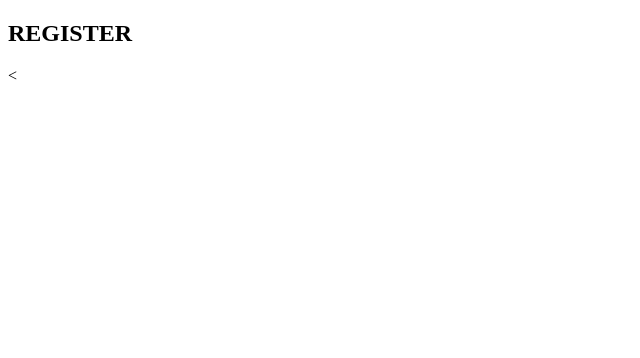
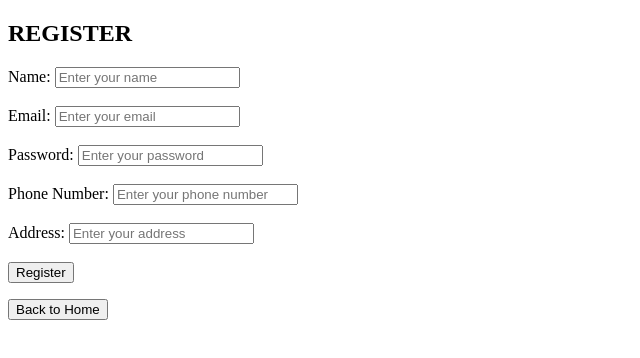
Before and after one commit to BIKRAM-GORAI/hospital, a website: page public/register.html in a window 1280 px wide. Shown: the whole page, without its empty margins (0-640 px from the left). Drawn offline with Linux system fonts and the light colour scheme.

Commit message:
login and register page done

```diff
--- a/public/register.html
+++ b/public/register.html
@@ -1,14 +1,105 @@
+
+
+
 <!DOCTYPE html>
 <html lang="en">
 <head>
     <meta charset="UTF-8">
     <meta name="viewport" content="width=device-width, initial-scale=1.0">
-    <title>Document</title>
+    <title>REGISTER</title>
 </head>
 <body>
     <div class="register">
         <h2>REGISTER</h2>
-        <
+        <label for="name">Name:</label>
+        <input type="text" id="name" placeholder="Enter your name"/>
+        <br ><br>
+
+        <label for="email">Email:</label>
+        <input type="email" id="email" placeholder="Enter your email" />
+        <br ><br >
+
+        <label for="password">Password:</label>
+        <input type="password" id="password" placeholder="Enter your password">
+        <br ><br>
+
+        <label for="phone">Phone Number:</label>
+        <input type="tel" id="phone" placeholder="Enter your phone number"/>
+        <br><br>
+
+        <label for="address">Address:</label>
+        <input type="text" id="address" placeholder="Enter your address"/>
+        <br ><br >
+
+        <button onclick="register()">Register</button>
+
+
+        <p id="feedback"></p>          <!-- !   for server response -->
+
+        <button onclick="window.location.href='index.html'">Back to Home</button>
     </div>
 </body>
 </html>
+
+<!-- ! DESIGNING PART IS UPTO WHO IS DOING THE FRONTEND -->
+<!-- ^ YOU MAY CHANGE THE HTML PART AND CSS PART FOR THE ABOVE CODE BUT DO NOT CHANGE THE SCRIPT-->
+
+
+
+<script>
+    async function register(){
+        const name=document.getElementById("name").value.trim();
+        const email=document.getElementById("email").value.trim();
+        const password=document.getElementById("password").value.trim();
+        const phone=document.getElementById("phone").value.trim();
+        const address=document.getElementById("address").value.trim();
+       // const role="patient";   //by default every registered user is a patient//no need because we have done it in authcontroller
+
+
+        const feedback=document.getElementById("feedback");//this is for showing the error messages
+
+        //simple validation
+        if(!name || !email || !password || !phone || !address){
+            feedback.textContent="Please fill all the fields";
+            return;
+        }
+
+        //now we will send the data to the backend
+        try{
+            const response=await fetch('/api/auth/register',{
+                method:'POST',
+                headers:{
+                    'Content-Type':'application/json'
+                },
+                body:JSON.stringify({name,email,password,phone,address})
+            });
+
+
+            //for error handling in case server responds with no body
+            //very important
+            let data;
+            try{
+                data=await response.json();
+            }
+            catch(err){
+                feedback.textContent="Server error. Please try again later.";
+                return;
+            }
+
+
+
+            if(!response.ok){
+                feedback.textContent=data.message || "Something went wrong";
+                return;
+            }
+
+            feedback.textContent="Registration successful! You can now login.";
+
+            setTimeout(()=>{
+                window.location.href='login.html';
+            },2000); // Redirect to login page after 2 seconds
+        }catch(error){
+            feedback.textContent="An error occurred. Please try again later.";
+        }
+    }
+</script>
```
Also changed, not shown: public/adminDoctorAdd.html (added, +10 -0 lines), public/index.html (+1 -1 lines), public/login.html (+12 -3 lines).
